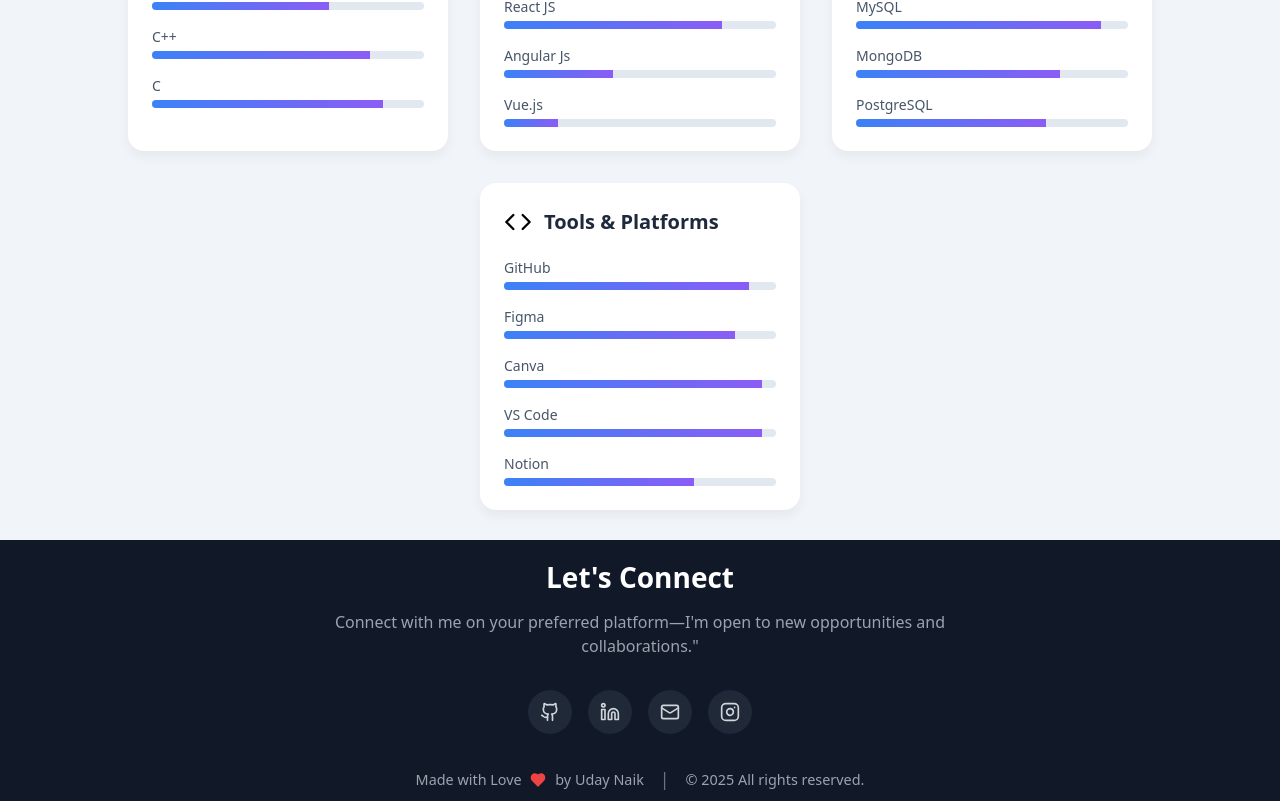
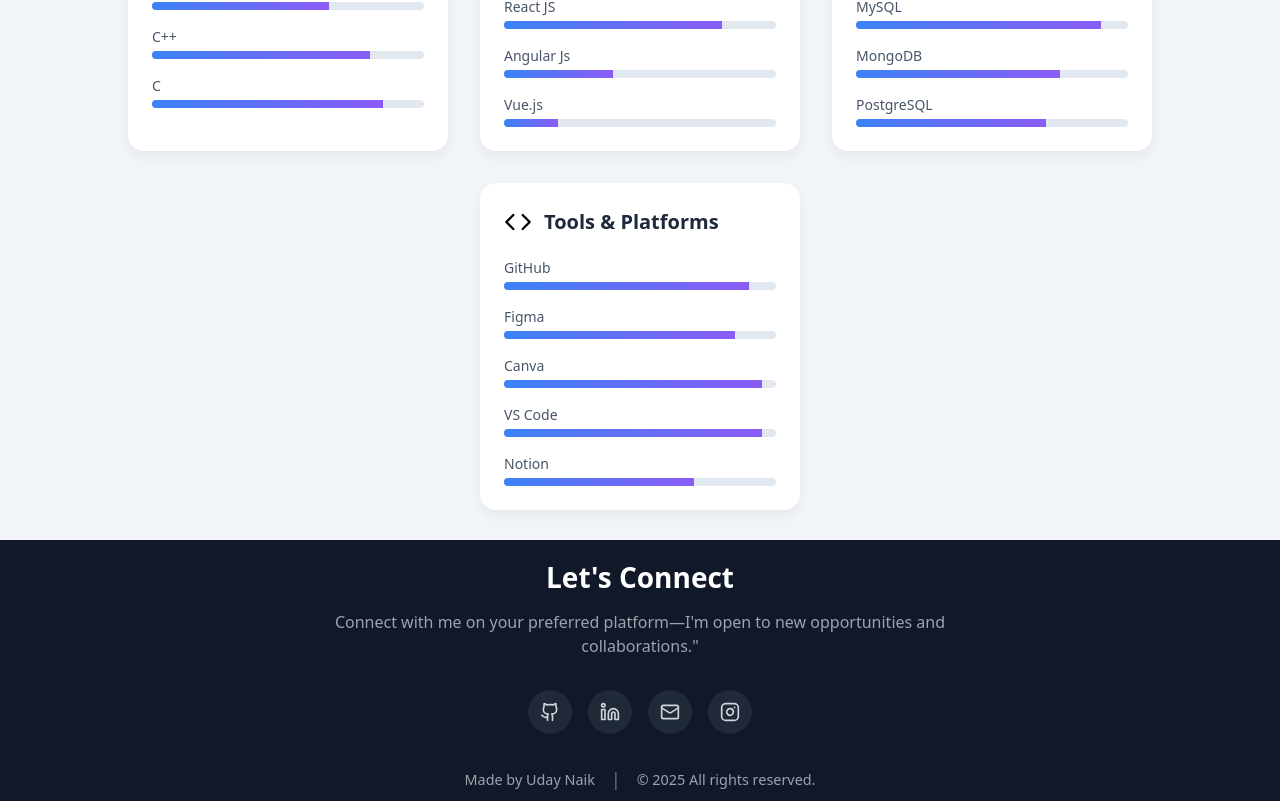
Before and after one commit to Mudavath1234/Personal_Portfolio, a React (Vite) app: page / in a window 1280 px wide. Shown: the part 5985-6786 px from the top of the page. Built offline with nearby package versions, Linux system fonts and the light colour scheme.

Commit message:
Update Footer.tsx

```diff
--- a/src/components/Footer.tsx
+++ b/src/components/Footer.tsx
@@ -67,7 +67,7 @@ const Footer = () => {
 
         <div className="footer-bottom-flex">
   <span className="made-by">
-    Made with Love <Heart className="heart-icon" size={16} fill="currentColor" /> by Uday Naik
+    Made by Uday Naik
   </span>
   <span className="divider">|</span>
   <span className="copyright">
```
